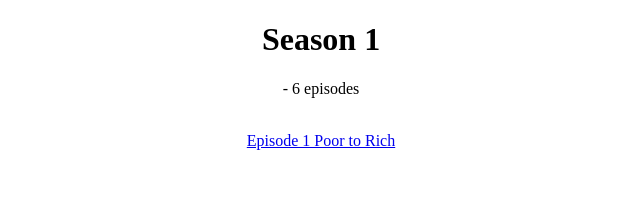
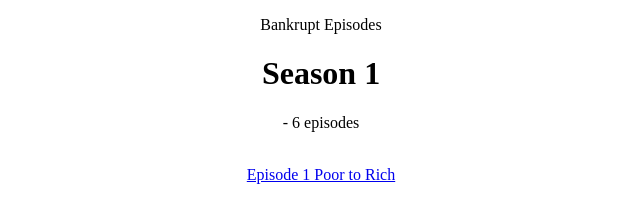
Before and after one commit to RZ-Productions/Movies-bankruptS1, a plain HTML site: page index.html in a window 1280 px wide. Shown: the whole page, without its empty margins (319-959 px from the left). Drawn offline with Linux system fonts and the light colour scheme.

Commit message:
Update index.html

```diff
--- a/index.html
+++ b/index.html
@@ -11,6 +11,8 @@
    <body text-align:center>
 
       <center>
+
+         <p text-size:40>Bankrupt Episodes</p>
     <h1>Season 1</h1>
     <p>- 6 episodes</p>
 
```
